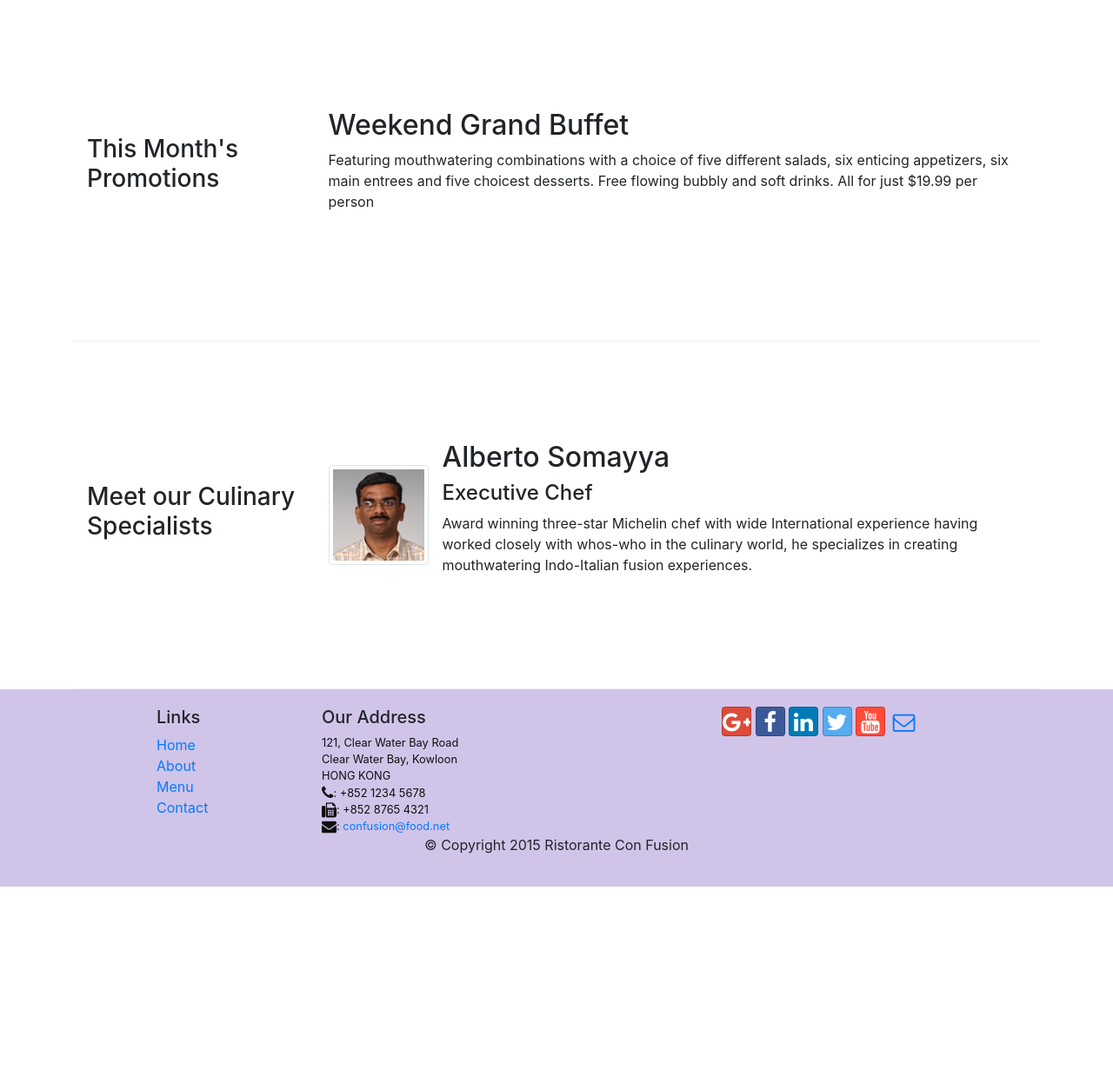
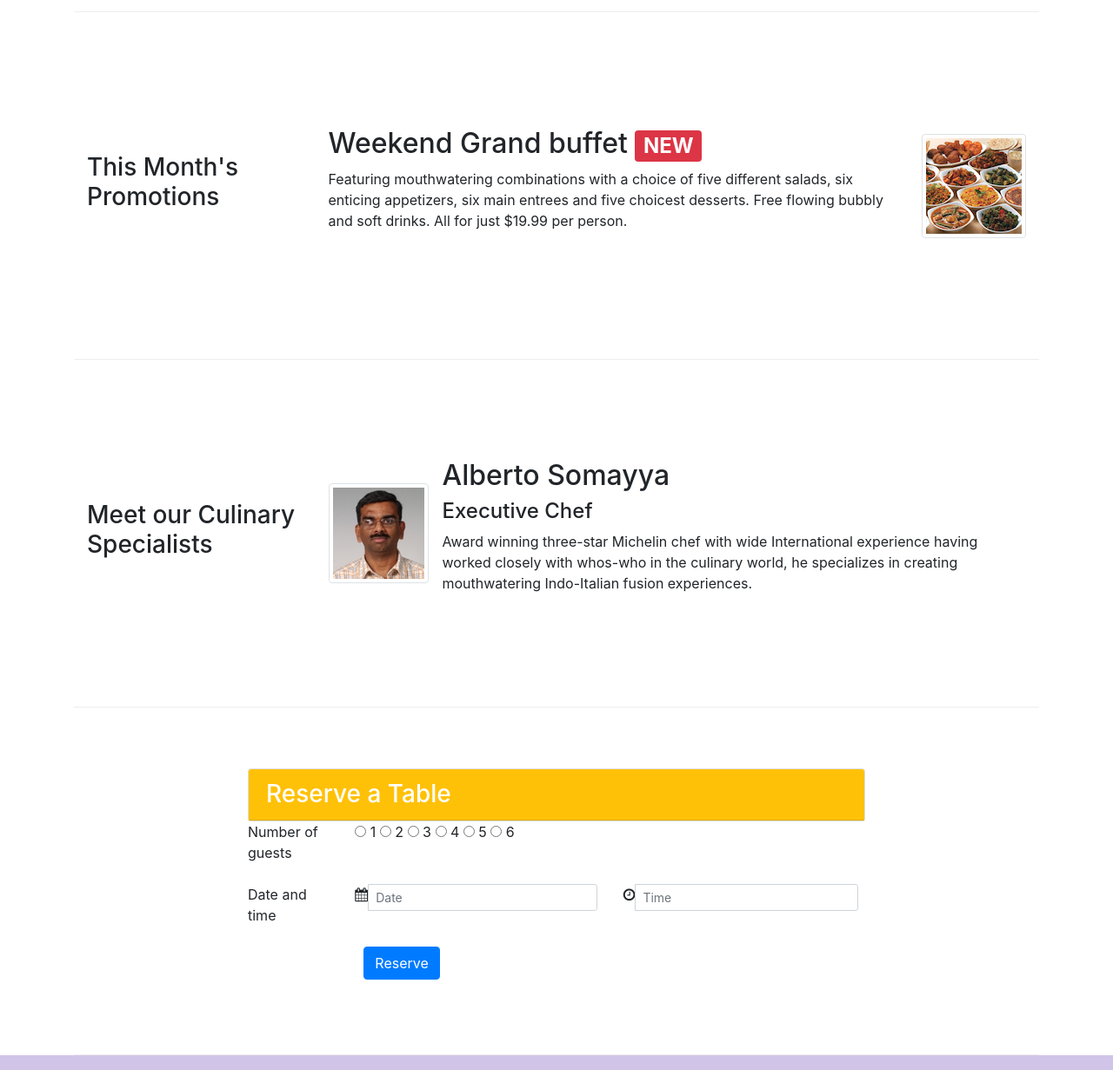
Before and after one commit to Francisca80/Coursera, a website: page index.html in a window 1280 px wide. Shown: the part 720-1951 px from the top of the page at 87% size. Before the commit the page ends 1740 px from the top, so only its background shows below. Drawn offline with nearby package versions, Linux system fonts and the light colour scheme.

Commit message:
assignment2

```diff
--- a/index.html
+++ b/index.html
@@ -42,13 +42,17 @@
     <header class="jumbotron">
           <div class="container">
             <div class="row row-header">
-                <div class= "col-12 col-sm-8">
+                <div class= "col-12 col-sm-6">
                     <h1>Ristorante con Fusion</h1>
                     <p>We take inspiration from the World's best cuisines, and create a unique fusion experience. Our lipsmacking creations will tickle your culinary senses!</p>
                 </div>
-                <div class="col col-sm align-self-center">
-                    <img src="img/logo.png" class="img-fluid">
-                </div>
+                <div class="col col-sm-3 align-self-center">
+                        <img src="img/logo.png" class="img-fluid">
+                    </div>
+                    <div class="col col-sm-3 align-self-center">
+                        <a class="btn btn-warning btn-block btn-sm" href="#reserve">Reserve Table</a>
+
+              </div>
             </div>
         </div>
     </header>
@@ -77,13 +81,23 @@
 
 
         <div class="row row-content align-items-center">
-                  <div class="col-sm-4 col-md-3">
+                    <div class="col-sm-4  col-md-3 flex-first">
                 <h3>This Month's Promotions</h3>
             </div>
-              <div class="col-sm col-md">
-                <h2>Weekend Grand Buffet</h2>
-                <p>Featuring mouthwatering combinations with a choice of five different salads, six enticing appetizers, six main entrees and five choicest desserts. Free flowing bubbly and soft drinks. All for just $19.99 per person </p>
-            </div>
+            <div class="col-sm col-md flex-last">
+            <div class="media">
+
+                  <div class="media-body">
+                      <h2 class="mt-0">Weekend Grand buffet <span class="badge badge-danger">NEW</span>
+
+                      </h2>
+                      <p class="hidden-xs-down">Featuring mouthwatering combinations with a choice of five different salads, six enticing appetizers, six main entrees and five choicest desserts. Free flowing bubbly and soft drinks. All for just $19.99 per person.</p>
+
+                  </div>
+                  <img class="d-flex ml-3 img-thumbnail align-self-center" src="img/buffet.png" alt="Buffet">
+
+              </div>
+    </div>
         </div>
 
           <div class="row row-content align-items-center">
@@ -107,7 +121,76 @@
 
             </div>
         </div>
-    </div>
+
+    <div class="row row-content align-items-center" id="form">
+      <div class="col-12 col-md-8 offset-md-2">
+        <div class="card">
+          <h3 class="card-header bg-warning text-white" id="reserve">Reserve a Table</h3>
+
+          </div>
+          <div class="card-block">
+                      <form>
+                        <div class="form-group row">
+                                <label class="col-md-2 control-label">Number of guests</label>
+                                  <div class="radio col-md-10">
+                                      <label>
+                                          <input type="radio" name="guests" value="1" aria-label="...">
+                                          1
+                                      </label>
+                                      <label>
+                                          <input type="radio" name="guests" value="1" aria-label="...">
+                                          2
+                                      </label>
+                                      <label>
+                                          <input type="radio" name="guests" value="1" aria-label="...">
+                                          3
+                                      </label>
+                                      <label>
+                                          <input type="radio" name="guests" value="1" aria-label="...">
+                                          4
+                                      </label>
+                                      <label>
+                                          <input type="radio" name="guests" value="1" aria-label="...">
+                                          5
+                                      </label>
+                                      <label>
+                                          <input type="radio" name="guests" value="1" aria-label="...">
+                                          6
+                                      </label>
+                                  </div>
+                              </div>
+                              <div class="form-group row">
+                                  <label class="col col-md-2 control-label">Date and time</label>
+                                  <div class="col-md-5">
+                                    <label class="sr-only" for="date">Date</label>
+                                          <div class="input-group mb-2 mr-sm-2 mb-sm-0">
+                                              <div class="input-group-addon"><span class="fa fa-calendar"></span></div>
+                                              <input type="text" class="form-control form-control-sm" id="date" placeholder="Date">
+                                         </div>
+                                              </div>
+                                             <div class="col-md-5">
+                                <div class="input-group">
+
+                                  <label class="sr-only" for="time">Time</label>
+                                      <div class="input-group mb-2 mr-sm-2 mb-sm-0">
+                                          <div class="input-group-addon"><span class="fa fa-clock-o"></span></div>
+                                          <input type="text" class="form-control form-control-sm" id="time" placeholder="Time">
+                                      </div>
+                                  </div>
+                              </div>
+                            </div>
+                        </div>
+                              <div class="form-group">
+                                  <div class="offset-2 col-md-10">
+                                      <button type="submit" class="btn btn-primary">Reserve</button>
+                                  </div>
+                              </div>
+                    </form>
+                </div>
+            </div>
+            </div>
+        </div>
+  </div>
     <footer class="footer">
         <div class="container">
             <div class="row">
```
